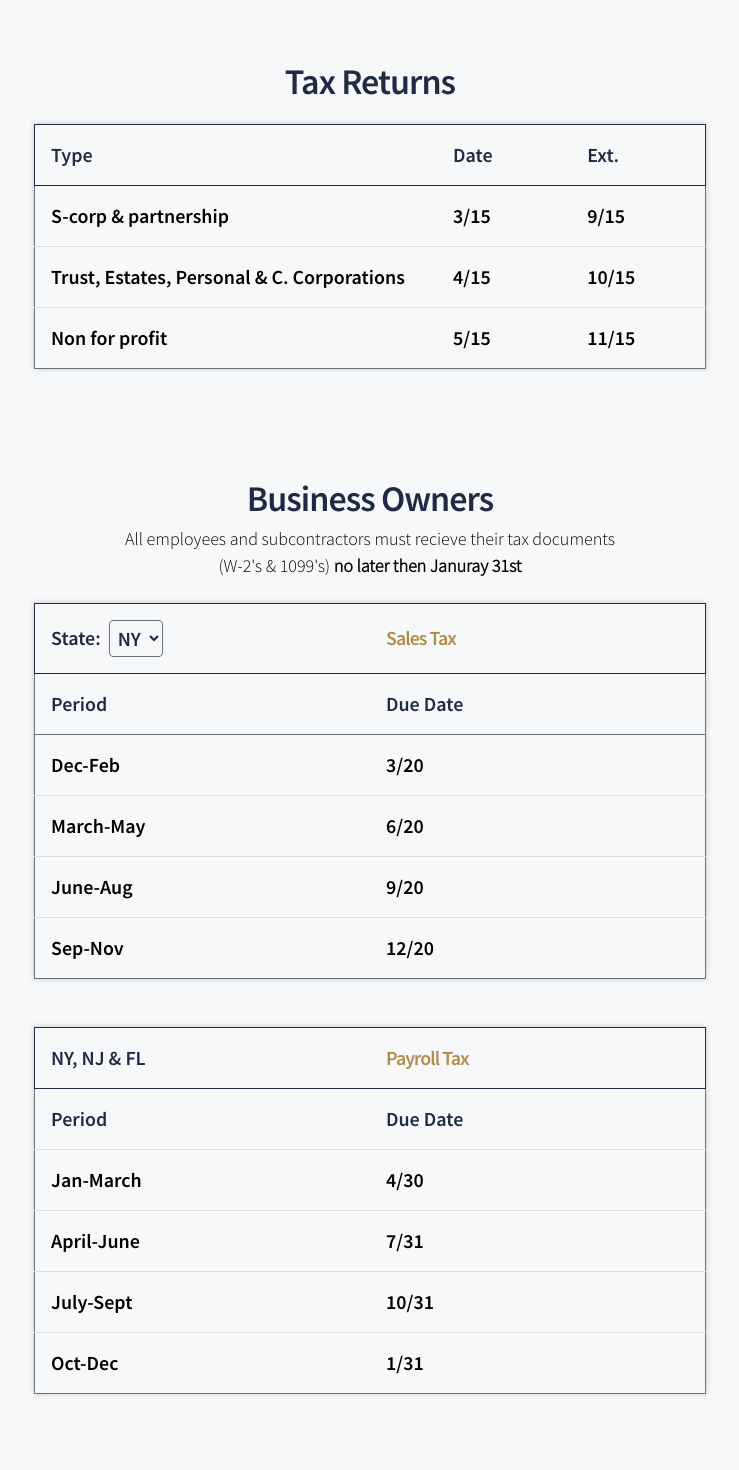
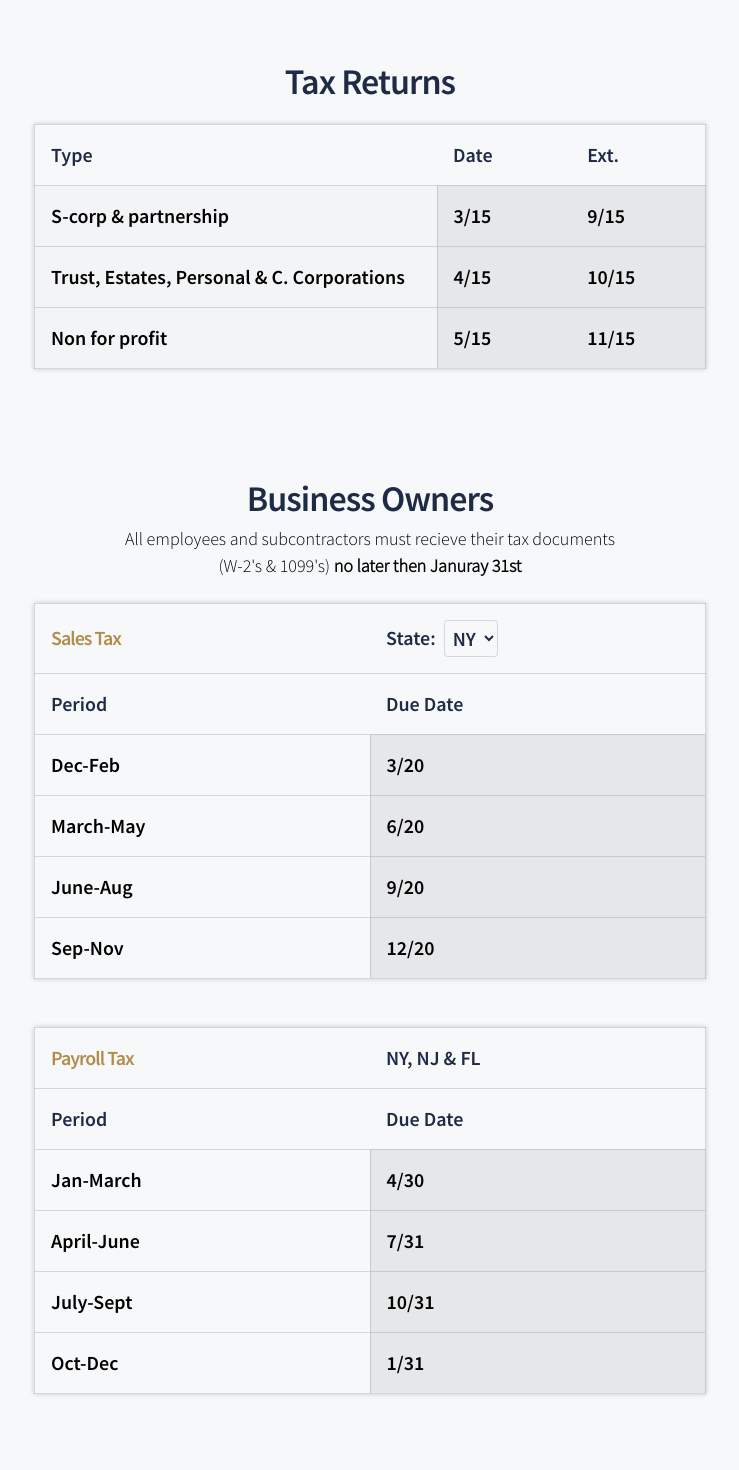
Before and after one commit to SES-Design-Systems/dependableacctg.com, a Next.js app: page /tax-deadlines in a window 1280 px wide. Shown: the part 380-1850 px from the top of the page, without its empty margins (270-1009 px from the left). Built offline with nearby package versions, Linux system fonts and the light colour scheme.

Commit message:
UI completed barring any revisions

```diff
--- a/app/globals.css
+++ b/app/globals.css
@@ -6,7 +6,7 @@
   --color-secondary: #2e2e2e;
   --color-white: #f7f8fa; /* Background color */
   --color-white-trans: #f7f8fa71;
-  --color-grey: #6b7280; /* Secondary text and dividers */
+  --color-grey: #4f5255; /* Secondary text and dividers */
   --color-accent: #4a6fa5; /* Icon, Hover states, highlights */
   --color-accent2: #b28c49;
   --color-accent2trans: #b28c4991;
@@ -44,7 +44,7 @@ td {
 
 @layer components {
   .section-container {
-    @apply pt-10 md:py-14 lg:py-18 xl:py-22 px-4 w-full;
+    @apply py-10 md:pt-10 md:py-14 lg:py-18 xl:py-22 px-4 w-full;
   }
   .contact-container {
     @apply flex flex-col items-center justify-start gap-2 border-grey/20 border p-4 h-[215px] lg:h-[235px] w-[250px] md:w-full;
@@ -53,7 +53,7 @@ td {
 
 @layer utilities {
   .button {
-    @apply font-sourceSemibold leading-normal text-lg sm:text-xl lg:text-2xl xl:text-3xl text-white;
+    @apply font-sourceSemibold leading-normal tracking-[.5px] text-lg sm:text-xl lg:text-2xl xl:text-3xl text-white;
   }
   .scale-up {
     @apply hover:scale-105 transition-transform duration-200;
@@ -65,6 +65,6 @@ td {
     @apply shadow-[0_0_15px_rgba(0,0,0,0.1),-4px_-4px_10px_rgba(0,0,0,0.15)];
   }
   .full-shadow {
-    @apply shadow-[0_0_6px_rgba(0,0,0,0.2)];
+    @apply shadow-[0_0_5px_rgba(0,0,0,0.2)];
   }
 }
--- a/components/nav/Sidebar.tsx
+++ b/components/nav/Sidebar.tsx
@@ -46,7 +46,7 @@ export default function Sidebar() {
                   key={item.name}
                   href={item.href}
                   onClick={onClick}
-                  className="text-2xl lg:text-3xl text-white hover:text-white/80 scale-up"
+                  className="!text-2xl lg:!text-3xl text-white hover:text-white/80 scale-up"
                 >
                   {item.name}
                 </Link>
--- a/components/ui/contact/CallUs.tsx
+++ b/components/ui/contact/CallUs.tsx
@@ -10,9 +10,9 @@ export default function CallUs() {
         width={40}
         className=""
       />
-      <h4>Call Us</h4>
+      <h3>Call</h3>
       <span className=" h-[1px] w-full bg-grey/20" />
-      <a href="tel:+17183519201">+1 (718) 351-9201</a>
+      <a href="tel:+17183519201" className="hover:!text-primary/70">+1 (718) 351-9201</a>
       <p className="text-center">Office Hours <br/> Mon-Fri, 9am - 5pm</p>
     </div>
   );
--- a/components/ui/contact/Email.tsx
+++ b/components/ui/contact/Email.tsx
@@ -12,10 +12,10 @@ export default function Email() {
           className=""
         />
 
-        <h4>Email Us</h4>
+        <h3 className="!font-bold">Email</h3>
       </div>
       <span className="h-[1px] w-full bg-grey/20" />
-      <a href="mailto:andrew@dependableacctg.com">info@dependableacctg.com</a>
+      <a href="mailto:andrew@dependableacctg.com" className="hover:!text-primary/70">info@dependableacctg.com</a>
       <p className="text-center">We typically respond within 1 business day</p>
     </div>
   );
--- a/components/ui/contact/Information.tsx
+++ b/components/ui/contact/Information.tsx
@@ -6,7 +6,7 @@ export default function Information() {
   return (
     <section id="Information" className="section-container xl:max-w-fit">
       <div className="flex flex-col items-center justify-center gap-4 xl:flex-row">
-        <div className="flex flex-col items-center justify-center gap-4 w-full">
+        <div className="flex flex-col items-center justify-center gap-4 w-full md:max-w-2xl">
           <div className="flex flex-col items-center justify-center gap-4 md:flex-row w-full">
             {/* call us */}
             <CallUs />
@@ -23,7 +23,7 @@ export default function Information() {
           {/* google map embed  */}
           <iframe
             src="https://www.google.com/maps/embed?pb=!1m18!1m12!1m3!1d3033.732695635998!2d-74.2296676!3d40.5032936!2m3!1f0!2f0!3f0!3m2!1i1024!2i768!4f13.1!3m3!1m2!1s0x89c24bff715c5d45%3A0xbb40fa5bcbce4aad!2sDependable%20Accounting%20Co%20Ltd!5e0!3m2!1sen!2sus!4v1767744723770!5m2!1sen!2sus"
-            className="w-full h-[450px] md:w-[600px]"
+            className="w-full h-[450px] md:w-2xl"
             allowFullScreen
             loading="lazy"
             referrerPolicy="no-referrer-when-downgrade"
--- a/components/ui/contact/Visit.tsx
+++ b/components/ui/contact/Visit.tsx
@@ -2,7 +2,7 @@ import Image from "next/image";
 
 export default function Visit() {
   return (
-    <div className="contact-container full-shadow">
+    <div className="contact-container !h-fit md:!h-[215px] lg:!h-[235px] full-shadow">
       <Image
         src="/icons/clipboard.svg"
         alt="phone"
@@ -10,12 +10,12 @@ export default function Visit() {
         width={40}
         className=""
       />
-      <h4>Visit Us</h4>
+      <h3 className="!font-bold">Visit</h3>
       <span className="h-[1px] w-full bg-grey/20" />
       <a
         href="https://www.google.com/maps?sca_esv=7670df6d756a93b6&rlz=1C1RXQR_enUS1148US1148&sxsrf=AE3TifOAeikxyYwP-djARpfSBpDKeg88iQ:1767661504582&fbs=AIIjpHzkVKqxs4K0fKwoDSUgo5iVgtvPKblCC_ut5KhulcCahOgZIMGsoElCVNNY-swtn2K7EMAIAZvR2BeUNMDJvucbJKpt9rOTJN9XfzkuxnFgpXTGd7_w-RNw28bADy84cgHCRJ_pn9mIvoygxwYJTZXYz1VWhpKtFYKdqtYm_2E8MD2IWnvFe5kh3gAtek9pvBMTe1Ho1Jk_o0ml_pAf0plNotBEmXPNM8PBqu-qXRw5zcvQoeQ&biw=1391&bih=1270&dpr=1&um=1&ie=UTF-8&fb=1&gl=us&sa=X&geocode=KUVdXHH_S8KJMa1Kzstb-kC7&daddr=73+Ottavio+Promenade,+Staten+Island,+NY+10307"
         target="_blank"
-        className="lg:text-center"
+        className="lg:text-center hover:!text-primary/70"
       >
         73 Ottavio Promenade
       </a>
--- a/components/ui/tax-deadlines/PayrollTax.tsx
+++ b/components/ui/tax-deadlines/PayrollTax.tsx
@@ -1,13 +1,15 @@
 export default function PayrollTax() {
   return (
     <section className="section-container !pt-0 flex flex-col items-center justify-center">
-      <table className="w-full md:max-w-lg lg:max-w-2xl border border-grey full-shadow my-6">
+      <table className="w-full md:max-w-lg lg:max-w-2xl border border-grey/20 full-shadow my-6">
         <thead>
-          <tr className="border border-b border-primary">
+          <tr className="border border-b border-grey/20">
+            <th className="w-1/2 p-4 text-left text-accent2 leading-none tracking-[-1px] text-xl sm:text-2xl lg:text-3xl xl:text-4xl">
+              Payroll Tax
+            </th>
             <th className="w-1/2 p-4 whitespace-nowrap text-left text-primary">
               NY, NJ &amp; FL
             </th>
-            <th className="w-1/2 p-4 text-left text-accent2 leading-none tracking-[-1px] text-xl sm:text-2xl lg:text-3xl xl:text-4xl">Payroll Tax</th>
           </tr>
           <tr className="border-b border-grey/20">
             <th className="w-1/2 p-4 text-left text-primary">Period</th>
@@ -17,19 +19,19 @@ export default function PayrollTax() {
         <tbody>
           <tr className="border-b border-grey/20 hover:bg-primary/5">
             <td className="p-4">Jan-March</td>
-            <td className="p-4">4/30</td>
+            <td className="p-4 border-l border-grey/20 bg-grey/10">4/30</td>
           </tr>
           <tr className="border-b border-grey/20 hover:bg-primary/5">
             <td className="p-4">April-June</td>
-            <td className="p-4">7/31</td>
+            <td className="p-4 border-l border-grey/20 bg-grey/10">7/31</td>
           </tr>
           <tr className="border-b border-grey/20 hover:bg-primary/5">
             <td className="p-4">July-Sept</td>
-            <td className="p-4">10/31</td>
+            <td className="p-4 border-l border-grey/20 bg-grey/10">10/31</td>
           </tr>
           <tr className="hover:bg-primary/5">
             <td className="p-4">Oct-Dec</td>
-            <td className="p-4">1/31</td>
+            <td className="p-4 border-l border-grey/20 bg-grey/10">1/31</td>
           </tr>
         </tbody>
       </table>
--- a/components/ui/tax-deadlines/SalesTax.tsx
+++ b/components/ui/tax-deadlines/SalesTax.tsx
@@ -9,29 +9,31 @@ export default function SalesTax() {
     <section className="section-container !pt-0 !pb-0 flex flex-col items-center justify-center">
       <h3 className="pb-2">Business Owners</h3>
       <p className="text-center max-w-xs md:max-w-lg">
-        All employees and subcontractors must recieve their tax documents (W-2&apos;s
-        &amp; 1099&apos;s)
+        All employees and subcontractors must recieve their tax documents
+        (W-2&apos;s &amp; 1099&apos;s)
         <span className="font-bold"> no later then Januray 31st</span>
       </p>
-      <table className="w-full md:max-w-lg lg:max-w-2xl border border-grey full-shadow my-6">
+      <table className="w-full md:max-w-lg lg:max-w-2xl border border-grey/20 full-shadow my-6">
         <thead>
-          <tr className="border border-b border-primary">
+          <tr className="border border-b border-grey/20">
+            <th className="w-1/2 p-4 text-left text-accent2 leading-none tracking-[-1px] text-xl sm:text-2xl lg:text-3xl xl:text-4xl ">
+              Sales Tax
+            </th>
             <th className="w-1/2 p-4 text-left text-primary flex gap-2 items-center">
               State:
               <select
                 value={activeState}
                 onChange={(e) => setActiveState(e.target.value)}
-                className="bg-white border border-grey rounded p-1 cursor-pointer"
+                className="bg-white border border-grey/20 rounded p-1 cursor-pointer"
               >
                 <option value="NY">NY</option>
                 <option value="NJ">NJ</option>
                 <option value="FL">FL</option>
               </select>
             </th>
-            <th className="w-1/2 p-4 text-left text-accent2 leading-none tracking-[-1px] text-xl sm:text-2xl lg:text-3xl xl:text-4xl ">Sales Tax</th>
           </tr>
           {activeState !== "FL" && (
-            <tr className="border-b border-grey">
+            <tr className="border-b border-grey/20">
               <th className="w-1/2 p-4 text-left text-primary">Period</th>
               <th className="w-1/2 p-4 text-left text-primary">Due Date</th>
             </tr>
@@ -41,45 +43,50 @@ export default function SalesTax() {
           {activeState === "FL" ? (
             <tr>
               <td colSpan={2} className="p-4 text-center">
-                <p>Florida sales tax is a montly filing only due on or before the 18th of the month.</p>
+                <p>
+                  Florida sales tax is a monthly filing only, due on or before the
+                  18th of each month.
+                </p>
               </td>
             </tr>
           ) : activeState === "NY" ? (
             <>
               <tr className="border-b border-grey/20 hover:bg-primary/5">
-                <td className="p-4">Dec-Feb</td>
-                <td className="p-4">3/20</td>
+                <td className="p-4 ">Dec-Feb</td>
+                <td className="p-4 border-l border-grey/20 bg-grey/10">3/20</td>
               </tr>
               <tr className="border-b border-grey/20 hover:bg-primary/5">
                 <td className="p-4">March-May</td>
-                <td className="p-4">6/20</td>
+                <td className="p-4 border-l border-grey/20 bg-grey/10">6/20</td>
               </tr>
               <tr className="border-b border-grey/20 hover:bg-primary/5">
                 <td className="p-4">June-Aug</td>
-                <td className="p-4">9/20</td>
+                <td className="p-4 border-l border-grey/20 bg-grey/10">9/20</td>
               </tr>
               <tr className="hover:bg-primary/5">
                 <td className="p-4">Sep-Nov</td>
-                <td className="p-4">12/20</td>
+                <td className="p-4 border-l border-grey/20 bg-grey/10">
+                  12/20
+                </td>
               </tr>
             </>
           ) : (
             <>
               <tr className="border-b border-grey/20 hover:bg-primary/5">
                 <td className="p-4">Jan-March</td>
-                <td className="p-4">4/20</td>
+                <td className="p-4 border-l border-grey/20 bg-grey/10">4/20</td>
               </tr>
               <tr className="border-b border-grey/20 hover:bg-primary/5">
                 <td className="p-4">April-June</td>
-                <td className="p-4">7/20</td>
+                <td className="p-4 border-l border-grey/20 bg-grey/10">7/20</td>
               </tr>
               <tr className="border-b border-grey/20 hover:bg-primary/5">
                 <td className="p-4">July-Sept</td>
-                <td className="p-4">10/20</td>
+                <td className="p-4 border-l border-grey/20 bg-grey/10">10/20</td>
               </tr>
               <tr className="hover:bg-primary/5">
                 <td className="p-4">Oct-Dec</td>
-                <td className="p-4">1/20</td>
+                <td className="p-4 border-l border-grey/20 bg-grey/10">1/20</td>
               </tr>
             </>
           )}
--- a/components/ui/tax-deadlines/TaxDeadlines.tsx
+++ b/components/ui/tax-deadlines/TaxDeadlines.tsx
@@ -2,9 +2,9 @@ export default function TaxDeadlines() {
   return (
     <section className="section-container flex flex-col items-center justify-center">
       <h3>Tax Returns</h3>
-      <table className="w-full md:max-w-lg lg:max-w-2xl border border-grey full-shadow my-6">
+      <table className="w-full md:max-w-lg lg:max-w-2xl border border-grey/20 full-shadow my-6">
         <thead>
-          <tr className="border border-b border-primary">
+          <tr className="border border-b border-grey/20">
             <th className="w-3/5 p-4 text-left text-primary">Type</th>
             <th className="w-1/5 p-4 text-left text-primary">Date</th>
             <th className="w-1/5 p-4 text-left text-primary">Ext.</th>
@@ -12,21 +12,21 @@ export default function TaxDeadlines() {
         </thead>
         <tbody>
           <tr className="border-b border-grey/20 hover:bg-primary/5">
-            <td className="p-4">S-corp &amp; partnership</td>
-            <td className="p-4">3/15</td>
-            <td className="p-4">9/15</td>
+            <td className="p-4 bg-grey/2">S-corp &amp; partnership</td>
+            <td className="p-4 border-l border-grey/20 bg-grey/10">3/15</td>
+            <td className="p-4 bg-grey/10">9/15</td>
           </tr>
           <tr className="border-b border-grey/20 hover:bg-primary/5">
-            <td className="p-4">
+            <td className="p-4 bg-grey/2">
               Trust, Estates, Personal &amp; C. Corporations
             </td>
-            <td className="p-4">4/15</td>
-            <td className="p-4">10/15</td>
+            <td className="p-4 bg-grey/10 border-l border-grey/20">4/15</td>
+            <td className="p-4 bg-grey/10">10/15</td>
           </tr>
           <tr className="hover:bg-primary/5">
-            <td className="p-4">Non for profit</td>
-            <td className="p-4">5/15</td>
-            <td className="p-4">11/15</td>
+            <td className="p-4 bg-grey/2">Non for profit</td>
+            <td className="p-4 bg-grey/10 border-l border-grey/20">5/15</td>
+            <td className="p-4 bg-grey/10">11/15</td>
           </tr>
         </tbody>
       </table>
```
Also changed, not shown: components/Footer.tsx (+4 -4 lines).
